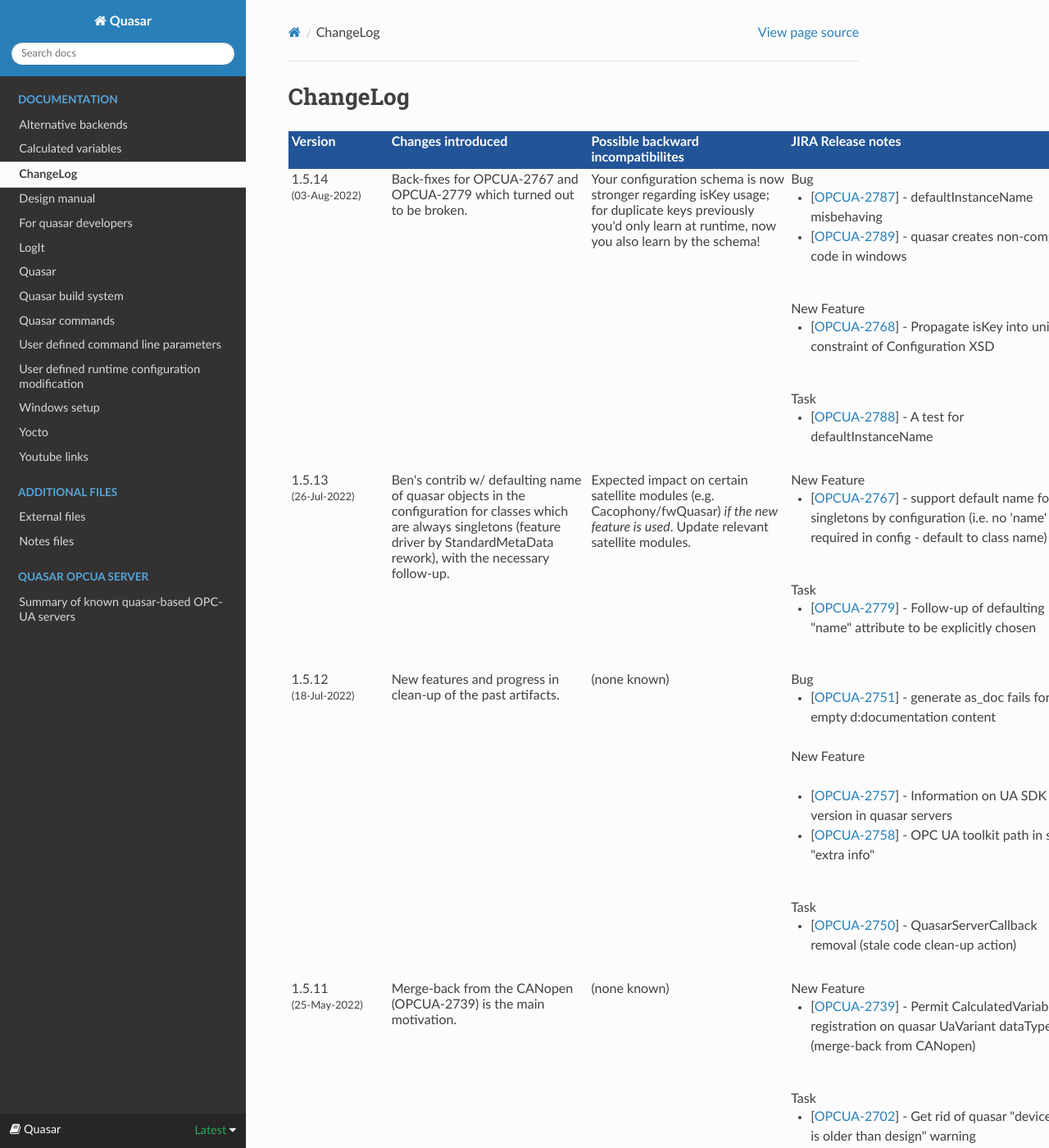
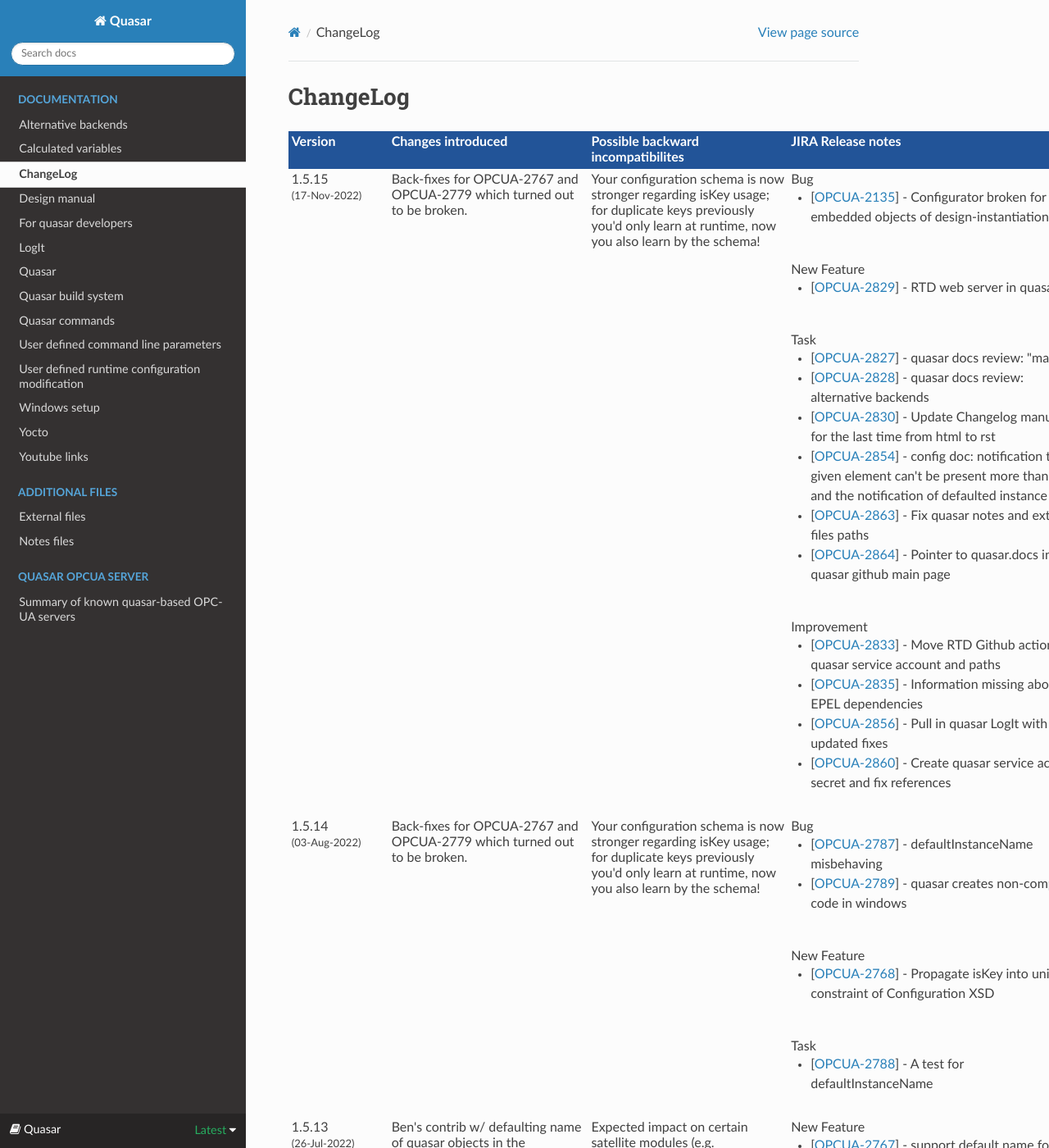
Before and after one commit to quasar-team/quasar, a Sphinx documentation site: the page built from Documentation/source/ChangeLog.rst, in a window 1280 px wide and 1400 px high. Shown: the whole window at 82% size. Built offline with Sphinx 7.4.7 and the Read the Docs theme 2.0.0, drawn with Linux system fonts in a browser that asks for light colours.

Commit message:
Preparation for quasar 1.5.15 release

```diff
--- a/Documentation/source/ChangeLog.rst
+++ b/Documentation/source/ChangeLog.rst
@@ -22,6 +22,84 @@
 	          <td valign="top"><strong>Testing outcome</strong><br>
 	          </td>
 	        </tr>
+			<tr>
+				<td valign="top">1.5.15<font size="-1"><br>
+					(17-Nov-2022)</font><br>
+				</td>
+				<td valign="top">Back-fixes for OPCUA-2767 and OPCUA-2779
+					which turned out to be broken.<br>
+				</td>
+				<td valign="top">Your configuration schema is now stronger
+					regarding isKey usage; for duplicate keys previously you'd
+					only learn at runtime, now you also learn by the schema!<br>
+				</td>
+				<td valign="top">Bug
+					<br>
+					<ul>
+					<li>[<a href='https://its.cern.ch/jira/browse/OPCUA-2135'>OPCUA-2135</a>]
+						- Configurator broken for embedded objects of design-instantiation
+					</li>
+					</ul>
+					<br>
+					New Feature
+					<br>
+					<ul>
+					<li>[<a href='https://its.cern.ch/jira/browse/OPCUA-2829'>OPCUA-2829</a>]
+						- RTD web server in quasar
+					</li>
+					</ul>
+					<br>
+					Task
+					<br>
+					<ul>
+					<li>[<a href='https://its.cern.ch/jira/browse/OPCUA-2827'>OPCUA-2827</a>]
+						- quasar docs review: &quot;main&quot;
+					</li>
+					<li>[<a href='https://its.cern.ch/jira/browse/OPCUA-2828'>OPCUA-2828</a>]
+						- quasar docs review: alternative backends
+					</li>
+					<li>[<a href='https://its.cern.ch/jira/browse/OPCUA-2830'>OPCUA-2830</a>]
+						- Update Changelog manually for the last time from html to rst
+					</li>
+					<li>[<a href='https://its.cern.ch/jira/browse/OPCUA-2854'>OPCUA-2854</a>]
+						- config doc: notification that given element can&#39;t be present more than once, and the notification of defaulted instance name
+					</li>
+					<li>[<a href='https://its.cern.ch/jira/browse/OPCUA-2863'>OPCUA-2863</a>]
+						- Fix quasar notes and external files paths
+					</li>
+					<li>[<a href='https://its.cern.ch/jira/browse/OPCUA-2864'>OPCUA-2864</a>]
+						- Pointer to quasar.docs in quasar github main page
+					</li>
+					</ul>
+					<br>
+					Improvement
+					<br>
+					<ul>
+					<li>[<a href='https://its.cern.ch/jira/browse/OPCUA-2833'>OPCUA-2833</a>]
+						- Move RTD Github actions to quasar service account and paths
+					</li>
+					<li>[<a href='https://its.cern.ch/jira/browse/OPCUA-2835'>OPCUA-2835</a>]
+						- Information missing about EPEL dependencies
+					</li>
+					<li>[<a href='https://its.cern.ch/jira/browse/OPCUA-2856'>OPCUA-2856</a>]
+						- Pull in quasar LogIt with updated fixes
+					</li>
+					<li>[<a href='https://its.cern.ch/jira/browse/OPCUA-2860'>OPCUA-2860</a>]
+						- Create quasar service account secret and fix references
+					</li>
+					</ul>
+				</td>
+				<td valign="top">quasar test suite notes:<br>
+					<ol>
+					<li>open62541_test_methods not passing for the method
+						arguments behaving differently from UASDK. This will be
+						<a href="https://its.cern.ch/jira/browse/OPCUA-2428">further
+						investigated</a>.</li>
+					<li> StandardMetaData is ignored from testing in all tests
+						due to some existing noncompliance.</li>
+					</ol>
+				</td>
+			</tr>
 			<tr>
 				<td valign="top">1.5.14<font size="-1"><br>
 					(03-Aug-2022)</font><br>
@@ -305,26 +383,6 @@
 	              <li>open62541_test_methods not passing for the method
 	                arguments behaving differently from UASDK. This will be
 	                <a href="https://its.cern.ch/jira/browse/OPCUA-2428">further
-
-
-
-
-
-
-
-
-
-
-
-
-
-
-
-
-
-
-
-
 	                  investigated</a>.</li>
 	              <li> StandardMetaData is ignored from testing in all tests
 	                due to some existing noncompliance.</li>
@@ -366,26 +424,6 @@
 	              <li>open62541_test_methods not passing for the method
 	                arguments behaving differently from UASDK. This will be
 	                <a href="https://its.cern.ch/jira/browse/OPCUA-2428">further
-
-
-
-
-
-
-
-
-
-
-
-
-
-
-
-
-
-
-
-
 	                  investigated</a>.</li>
 	              <li> StandardMetaData is ignored from testing in all tests
 	                due to some existing noncompliance.</li>
@@ -434,26 +472,6 @@
 	              <li>open62541_test_methods not passing for the method
 	                arguments behaving differently from UASDK. This will be
 	                <a href="https://its.cern.ch/jira/browse/OPCUA-2428">further
-
-
-
-
-
-
-
-
-
-
-
-
-
-
-
-
-
-
-
-
 	                  investigated</a>.</li>
 	              <li> StandardMetaData is ignored from testing in all tests
 	                due to some existing noncompliance.</li>
@@ -504,26 +522,6 @@
 	              <li>open62541_test_methods not passing for the method
 	                arguments behaving differently from UASDK. This will be
 	                <a href="https://its.cern.ch/jira/browse/OPCUA-2428">further
-
-
-
-
-
-
-
-
-
-
-
-
-
-
-
-
-
-
-
-
 	                  investigated</a>.</li>
 	              <li> StandardMetaData is ignored from testing in all tests
 	                due to some existing noncompliance.</li>
@@ -600,26 +598,6 @@
 	              <li>open62541_test_methods not passing for the method
 	                arguments behaving differently from UASDK. This will be
 	                <a href="https://its.cern.ch/jira/browse/OPCUA-2428">further
-
-
-
-
-
-
-
-
-
-
-
-
-
-
-
-
-
-
-
-
 	                  investigated</a>.</li>
 	              <li> StandardMetaData is ignored from testing in all tests
 	                due to some existing noncompliance.<br>
--- a/Documentation/source/_static/versions.json
+++ b/Documentation/source/_static/versions.json
@@ -1,7 +1,7 @@
 {
   "versions": [
     "latest",
-    "v1.5.14", "v1.5.13", "v1.5.12", "v1.5.11", "v1.5.10", "v1.5.9", "v1.5.8", "v1.5.7",
+    "v1.5.15", "v1.5.14", "v1.5.13", "v1.5.12", "v1.5.11", "v1.5.10", "v1.5.9", "v1.5.8", "v1.5.7",
     "v1.5.6", "v1.5.5", "v1.5.4", "v1.5.0", "v1.4.0", "v1.3.0", "v1.2.0"
   ],
   "labels": {
```
